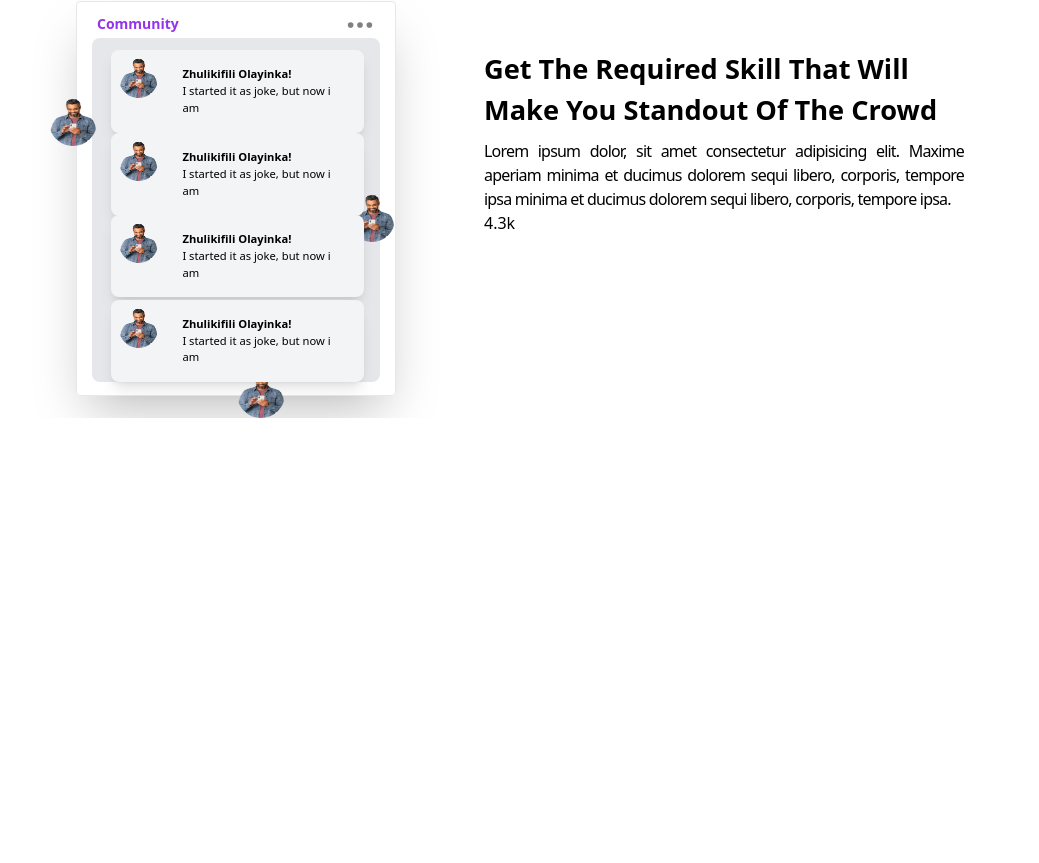
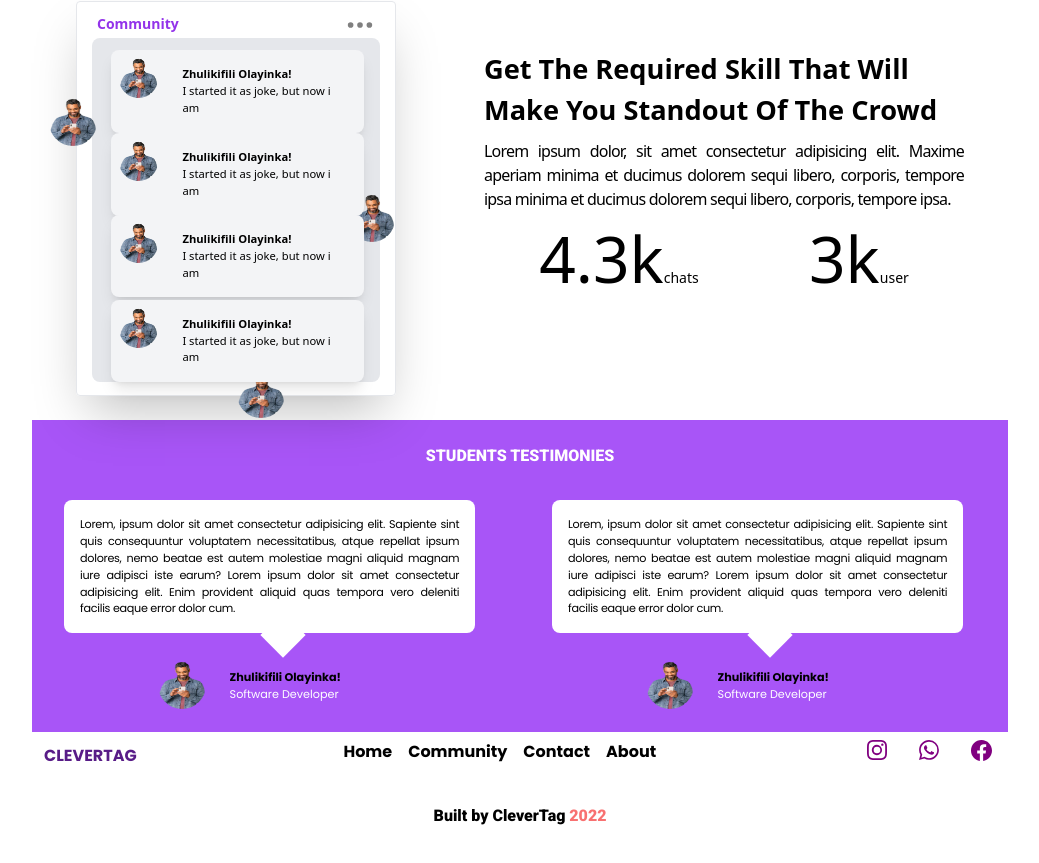
Before and after one commit to Abdulgafar4/cleverchat-landingpage, a React (Create React App) app: page / in a window 1280 px wide. Shown: the part 1869-2732 px from the top of the page, without its empty margins (120-1159 px from the left). Before the commit the page ends 2287 px from the top, so only its background shows below. Built offline with nearby package versions, Linux system fonts and the light colour scheme; a web font is replaced by a local one.

Commit message:
new updata

```diff
--- a/public/index.html
+++ b/public/index.html
@@ -16,6 +16,10 @@
     -->
     <link rel="manifest" href="%PUBLIC_URL%/manifest.json" />
     <link rel="stylesheet" href="https://rsms.me/inter/inter.css">
+
+    <link rel="preconnect" href="https://fonts.googleapis.com">
+<link rel="preconnect" href="https://fonts.gstatic.com" crossorigin>
+<link href="https://fonts.googleapis.com/css2?family=Poppins:wght@300;400;700;800&family=Roboto:ital,wght@0,900;1,100;1,300&display=swap" rel="stylesheet">
     <!--
       Notice the use of %PUBLIC_URL% in the tags above.
       It will be replaced with the URL of the `public` folder during the build.
--- a/src/App.js
+++ b/src/App.js
@@ -1,8 +1,10 @@
 import CommunityPage from "./components/chatapp";
 import ContactReview from "./components/contact";
 import FeaturePage from "./components/feacture";
+import FooterPage from "./components/footer";
 import HomePage from "./components/Home";
 import IntroducingPage from "./components/introducting";
+import TestimonyPage from "./components/testimony";
 
 const App = () => {
  return (
@@ -12,6 +14,8 @@ const App = () => {
   <IntroducingPage/>
   <ContactReview/>
   <CommunityPage/>
+  <TestimonyPage/>
+  <FooterPage/>
   </div>
  );
 }
--- a/src/components/Home.js
+++ b/src/components/Home.js
@@ -14,13 +14,13 @@ const HomePage = () => {
    <div className=" container  lg:justify-around inline-block  lg:inline-flex   px-4 ">
 
    <div className="mt-10  lg:mt-28  lg:w-[25rem] " >
-    <h3 className="font-bold text-[2rem] lg:text-[35px] Poppins ">It's never too late, <br/>
+    <h3 className="font-bold text-[2rem] lg:text-[35px] font-mono leading-tight">It's never too late, <br/>
     You can still have a high pay tech skill. </h3 >
-    <p className="text-sm mt-5 text-justify  " >Lorem ipsum dolor sit amet, consectetur adipisicing elit. Non praesentium eligendiNon praesentium eligendi reprehenderit facilis vitae odit ipsum fugia?</p>
+    <p className="text-[.8rem] mt-5 text-justify font-mono tracking-tighter " >Lorem ipsum dolor sit amet, consectetur adipisicing elit. Non praesentium eligendiNon praesentium eligendi reprehenderit facilis vitae odit ipsum fugia?</p>
     <div className="mt-3">
-     <button className="bg-purple-800  text-white p-3 mr-3 rounded-lg w-64">
+     <button className="bg-purple-800  text-white p-3 mr-3 rounded-lg w-full lg:w-64">
       <div className="flex justify-center">
-       <span> Get in touch</span>
+       <span className="font-mono"> Get in touch</span>
        <BsArrowRight color="white" size={20} className="mx-2 mt-1"/>
       </div>
       </button>
--- a/src/components/chatapp.js
+++ b/src/components/chatapp.js
@@ -3,7 +3,7 @@ import {BsThreeDots} from "react-icons/bs";
 
 const CommunityPage = () => {
  return (
-  <div className="container mt-20 ">
+  <div className="container mt-20  mb-6 ">
    <br/>
    <br/>
 <div className="block lg:flex lg:justify-around">
@@ -97,8 +97,10 @@ alt="logo" />
  <p className="text-justify tracking-tighter">Lorem ipsum dolor, sit amet consectetur adipisicing elit. Maxime aperiam minima et ducimus dolorem sequi libero, corporis, tempore ipsa minima et ducimus dolorem sequi
 libero, corporis, tempore ipsa.</p>
 
-<div>
- <h4>4.3k <span></span></h4>
+<div className="flex justify-around text-center">
+ <h4 className="text-[3rem] lg:text-[4rem]">4.3k<span className="text-sm ">chats</span></h4>
+ <h4 className="text-[3rem] lg:text-[4rem]">3k<span className="text-sm ">user</span></h4>
+
 </div>
  </div>
 
--- a/src/components/contact.js
+++ b/src/components/contact.js
@@ -63,7 +63,7 @@ const ContactReview = () => {
 </div>
 
 
- <div className=" absolute w-[6.8rem] bg-white shadow-2xl  p-3 rounded top-[-4rem] ml-[14.5rem] lg:top-[10.5rem] lg: ml-[17.6rem]">
+ <div className=" absolute w-[6.8rem] bg-white shadow-2xl  p-3 rounded top-[-4rem] ml-[13.5rem] lg:top-[10.5rem] lg:ml-[17.6rem]">
 <img src="./img/img2.png" className="  rounded-full w-12 h-12 m-auto"
   alt="logo" />
   <div className="text-center">
--- a/src/components/feacture.js
+++ b/src/components/feacture.js
@@ -19,7 +19,7 @@ const FeaturePage = () => {
      </div>
      <div className="block  w-50  lg:ml-8">
      <h4 className="font-bold text-lg">Problem Solver </h4>
-     <p className="text-sm">Lorem ipsum dolor sit amet consectetur adipisicing elit. <br/> Liberoasperiores explicabo aperiam unde est. </p>
+     <p className="text-sm ">Lorem ipsum dolor sit amet consectetur adipisicing elit. <br/> Liberoasperiores explicabo aperiam unde est. </p>
      </div>
     </div>
 
--- /dev/null
+++ b/src/components/footer.js
@@ -0,0 +1,40 @@
+import {BsWhatsapp, BsFacebook, BsInstagram} from "react-icons/bs"
+
+const FooterPage = () => {
+ return (
+  <div className="contianer ">
+
+   <div className="block text-center lg:flex lg:justify-between">
+    <div>
+     <h4 className="m-3 font-mono font-bold text-purple-900 uppercase text-center">CleverTag</h4>
+    </div>
+
+     <nav>
+      <ul className="flex  justify-center ">
+       <li className="m-2 font-mono font-bold">Home</li>
+       <li  className="m-2 font-mono font-bold">Community</li>
+       <li className="m-2 font-mono font-bold">Contact</li>
+       <li className="m-2 font-mono font-bold">About</li>
+      </ul>
+     </nav>
+
+    <div className="flex justify-center mt-2">
+      <BsInstagram color="purple" size={20} className="mx-4" />
+      <BsWhatsapp  color="purple" size={20} className="mx-4"/>
+      <BsFacebook  color="purple" size={21} className="mx-4"/>
+   </div>
+
+  </div>
+  <br/>
+  <div className="text-center">
+   <h4 className="text-dark  font-roboto">Built by CleverTag  <span className="text-red-400">
+    2022
+    </span></h4>
+  </div>
+  <br/>
+  <br/>
+  </div>
+  );
+}
+
+export default FooterPage ;
--- /dev/null
+++ b/src/components/testimony.js
@@ -0,0 +1,79 @@
+const TestimonyPage = () => {
+ return (
+  <div className="container bg-purple-500  ">
+
+   <div className="text-center font-roboto text-white ">
+    <br/>
+    <h4 className="">STUDENTS TESTIMONIES</h4>
+   </div>
+   <div className=" bg-purple-500 block  lg:flex  lg:justify-between lg:h-[15rem]  ">
+
+<div className=" relative lg:w-[40rem] lg:h-[20rem] p-8">
+ <div className="bg-white w-[20.5rem]  lg:w-[25.7rem] rounded-lg p-4">
+ <h4 className="text-center text-justify tracking-tight text-[.7rem]
+  font-mono">Lorem, ipsum dolor sit amet consectetur adipisicing elit. Sapiente sint quis consequuntur voluptatem necessitatibus, atque repellat ipsum dolores, nemo beatae est autem molestiae magni aliquid magnam iure adipisci iste earum?
+ Lorem ipsum dolor sit amet consectetur adipisicing elit. Enim provident aliquid quas tempora vero deleniti facilis eaque error dolor cum.
+ </h4>
+
+ <div>
+ <div className=" absolute w-8 h-8 bg-white ml-[9rem] lg:ml-[11.7rem] mt-[.1rem] rotate-45">
+ </div>
+</div>
+</div>
+
+<div className="flex  w-[15.8rem] p-2 mx-auto mt-5">
+<img src="./img/img2.png"
+ className=" mr-4 rounded-full w-12 h-12" alt="logo" />
+<div className="inline-block rounded p-2">
+ <h4 className=" font-bold text-[.7rem] font-mono">Zhulikifili Olayinka!</h4>
+ <p className="text-[.7rem] font-mono text-white">Software Developer</p>
+    </div>
+  </div>
+</div>
+
+
+<div className="lg:w-[40rem] lg:h-[20rem]  p-8">
+ <div className="bg-white w-[20.5rem] lg:w-[25.7rem] rounded-lg p-4">
+ <h4 className="text-center text-justify
+tracking-tight text-[.7rem]  font-mono">Lorem, ipsum dolor sit amet consectetur
+adipisicing elit. Sapiente sint quis consequuntur
+voluptatem necessitatibus, atque repellat ipsum dolores,
+nemo beatae est autem molestiae magni aliquid magnam iure
+adipisci iste earum?
+ Lorem ipsum dolor sit amet consectetur adipisicing elit.
+Enim provident aliquid quas tempora vero deleniti facilis
+eaque error dolor cum.
+ </h4>
+ <div>
+ <div className=" absolute w-8 h-8 bg-white  ml-[9rem] lg:ml-[11.6rem]
+ mt-[.1rem] rotate-45">
+ </div>
+</div>
+</div>
+
+
+
+<div className="flex  w-[15.8rem] p-2  mx-auto mt-5">
+<img src="./img/img2.png" className=" mr-4 rounded-full
+w-12 h-12" alt="logo" />
+<div className="inline-block  rounded p-2">
+    <h4 className=" font-bold text-[.7rem] font-mono">Zhulikifili
+Olayinka!</h4>
+    <p className="text-[.7rem] font-mono text-white">
+Software Developer  </p>
+    </div>
+  </div>
+
+</div>
+
+
+
+
+
+   </div>
+   <br/>
+  </div>
+  );
+}
+
+export default TestimonyPage;
--- a/src/index.css
+++ b/src/index.css
@@ -1,5 +1,5 @@
 
-@import url('https://fonts.googleapis.com/css2?family=Poppins:wght@300;400;700;800&family=Roboto:ital,wght@0,900;1,100;1,300&display=swap');
+/*@import url('https://fonts.googleapis.com/css2?family=Poppins:wght@300;400;700;800&family=Roboto:ital,wght@0,900;1,100;1,300&display=swap'); */
 
 @tailwind base;
 @tailwind components;
--- a/tailwind.config.js
+++ b/tailwind.config.js
@@ -9,13 +9,12 @@ module.exports = {
     md: '768px',
     lg: '976px',
     xl: '1440px',
-  },
-  fontFamily: {
-   Poppins: ['Poppins', 'sans-serif'],
-   Rototo: ['Roboto', 'sans-serif']
-  },
+   },
    extend: {
-
+    fontFamily: {
+     mono: "'Poppins', sans-serif",
+     roboto: "'Roboto', sans-serif",
+    },
    },
   },
   plugins: [],
```
